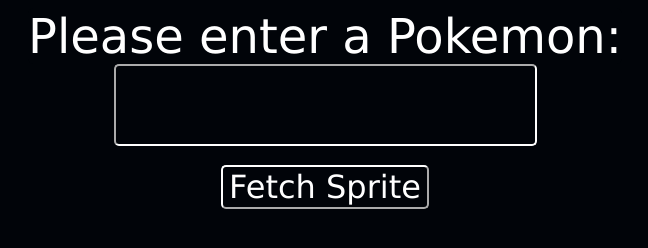
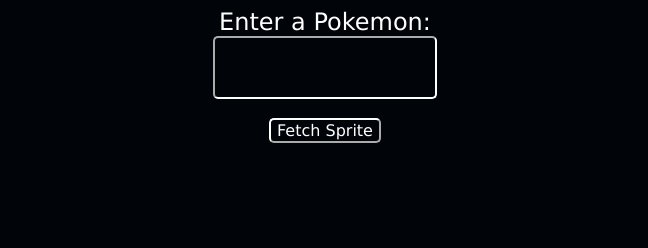
Before and after one commit to J-Mikolajczyk/pokemon-fetch-extension, a browser extension: page index.html in a window 1280 px wide. Shown: the whole page, without its empty margins (315-963 px from the left). Drawn offline with Linux system fonts and the light colour scheme.

```diff
--- a/index.html
+++ b/index.html
@@ -7,8 +7,8 @@
     <link rel="stylesheet" href="style.css">
 </head>
 <body>
-    <label id="myLabel">Please enter a Pokemon:</label><br>
-    <input type="text" id="myInput"><br><br>
+    <label id="myLabel">Enter a Pokemon:</label><br>
+    <input type="text" id="myInput" autocomplete="off"><br><br>
 
     <button id = "mySubmit">Fetch Sprite</button>
 
--- a/style.css
+++ b/style.css
@@ -8,16 +8,16 @@
 }
 
 #myLabel {
-    font-size: 3rem;
+    font-size: 1.5rem;
 }
 
 #myInput {
     padding: 20px 10px;
-    font-size: 2rem;
+    font-size: 1rem;
 }
 
 #mySubmit {
-    font-size: 2rem;
+    font-size: 1rem;
 }
 
 #myImage {
```
Also changed, not shown: icon.png (added), index.js (line endings or trailing spaces), manifest.json (added), 1 other file.
